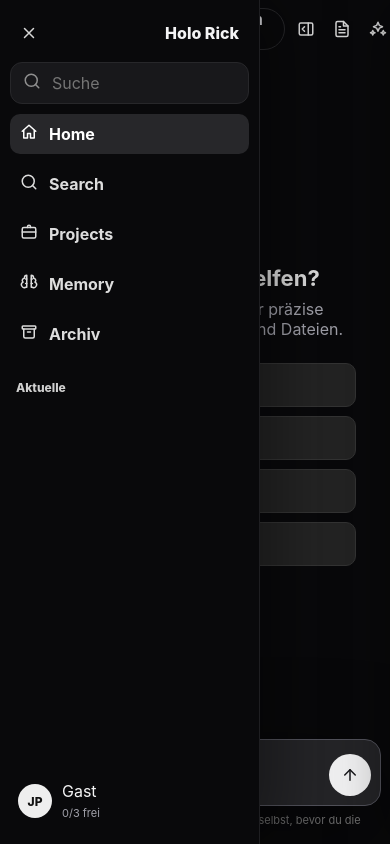
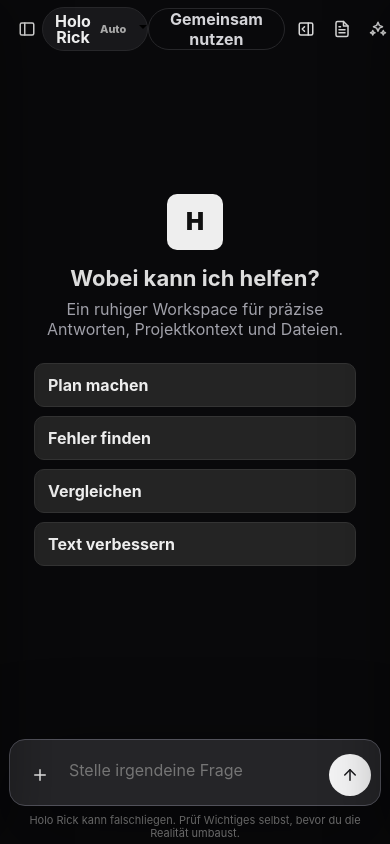
Before and after one commit to PondSec/HoloRick, a Flask app: page / in a window 390 px wide. Run offline with Flask 3, Linux system fonts and the light colour scheme; data comes from the database, SQL or seed files in the repository; data that the repository does not hold is empty; some libraries are stand-ins or nearby versions.

Commit message:
Fix mobile sidebar collapse

```diff
--- a/static/style.css
+++ b/static/style.css
@@ -1438,7 +1438,8 @@ button { color: inherit; }
   .sidebar {
     position: fixed;
     inset: 0 auto 0 0;
-    transform: translateX(-105%);
+    transform: translateX(-105%) !important;
+    animation: none;
     box-shadow: 20px 0 60px rgba(0,0,0,.36);
   }
   .desktop-only { display: none; }
```
